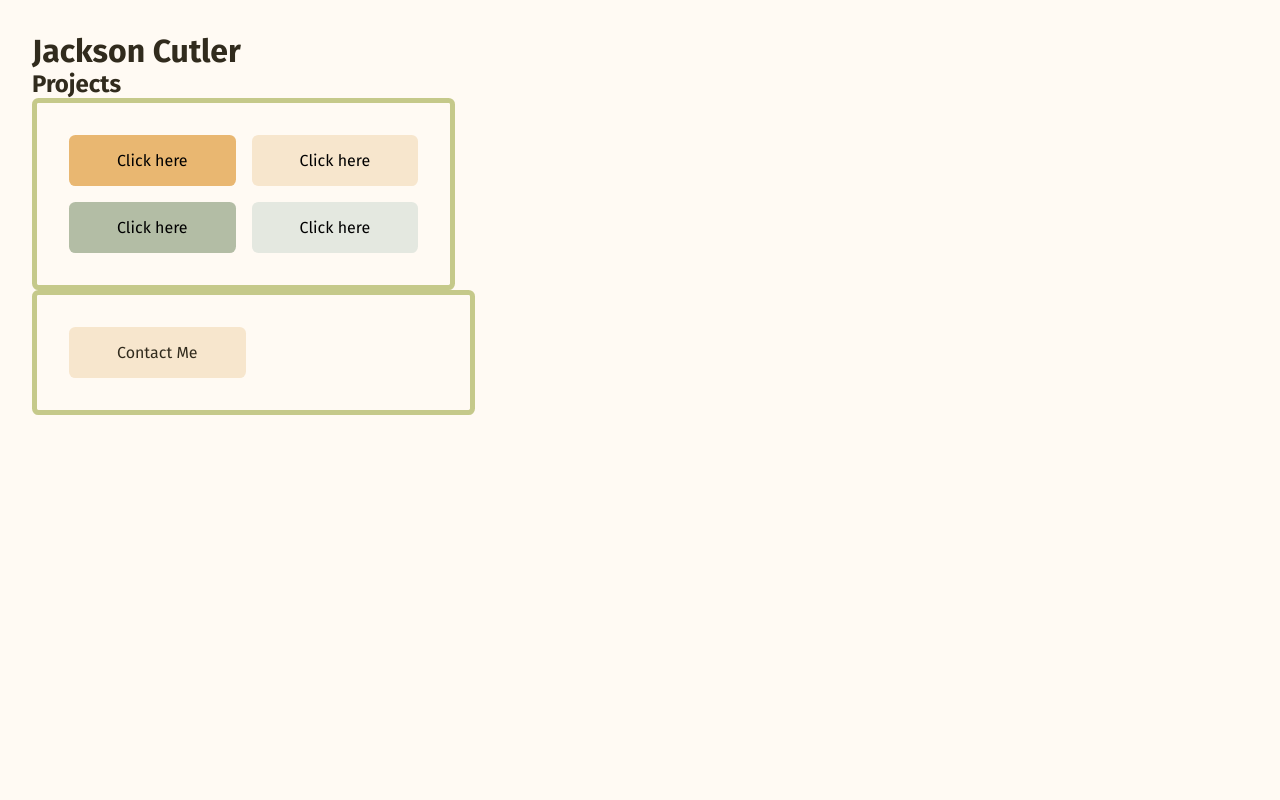
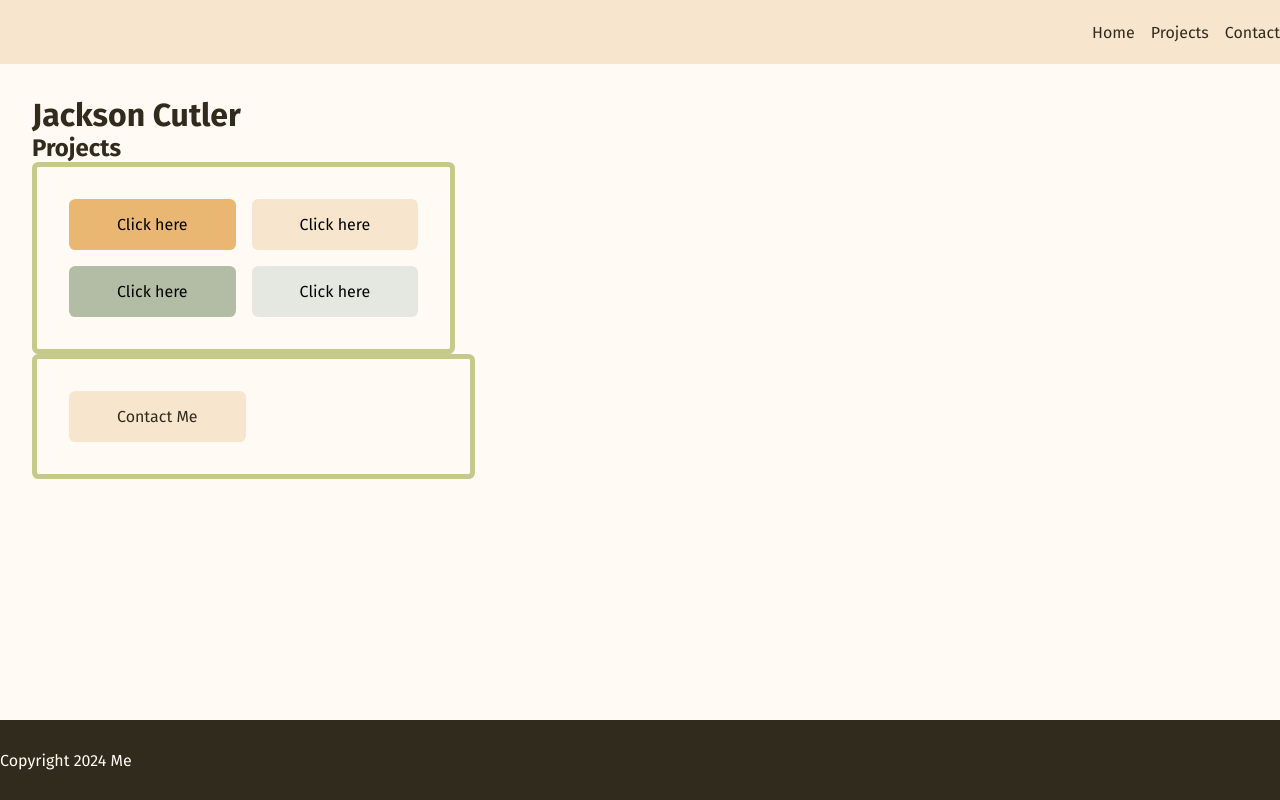
Before and after one commit to jacksoncutler/portfolio, a website built with Parcel: page src/index.html in a window 1280 px wide. Built offline with nearby package versions, Linux system fonts and the light colour scheme.

Commit message:
Add placeholder navbar

```diff
--- a/src/index.html
+++ b/src/index.html
@@ -12,6 +12,15 @@
     />
   </head>
   <body>
+    <header>
+      <nav>
+        <ol class="navbar">
+          <li>Home</li>
+          <li>Projects</li>
+          <li>Contact</li>
+        </ol>
+      </nav>
+    </header>
     <main>
       <section>
         <h1>Jackson Cutler</h1>
@@ -38,5 +47,6 @@
         </div>
       </section>
     </main>
+    <footer>Copyright 2024 Me</footer>
   </body>
 </html>
--- a/src/styles.css
+++ b/src/styles.css
@@ -28,8 +28,38 @@ html {
   margin: 0;
 }
 
+ol,
+ul {
+  list-style: none;
+  padding: 0;
+}
+
+body {
+  min-height: 100vh;
+  display: grid;
+  grid-template-rows: auto 1fr auto;
+}
+
 main {
   padding: 2rem;
+}
+
+header {
+  min-height: 4rem;
+  background-color: var(--color-primary-light);
+  display: flex;
+  flex-direction: row;
+  justify-content: end;
+  align-items: center;
+}
+
+footer {
+  min-height: 5rem;
+  color: var(--color-background);
+  background-color: var(--color-text);
+  display: flex;
+  flex-direction: row;
+  align-items: center;
 }
 
 h1 {
@@ -68,6 +98,12 @@ a.button:visited {
   cursor: auto;
 }
 
+.navbar {
+  display: flex;
+  flex-direction: row;
+  gap: 1rem;
+}
+
 .container {
   width: max-content;
   border: solid 5px var(--color-accent);
```
